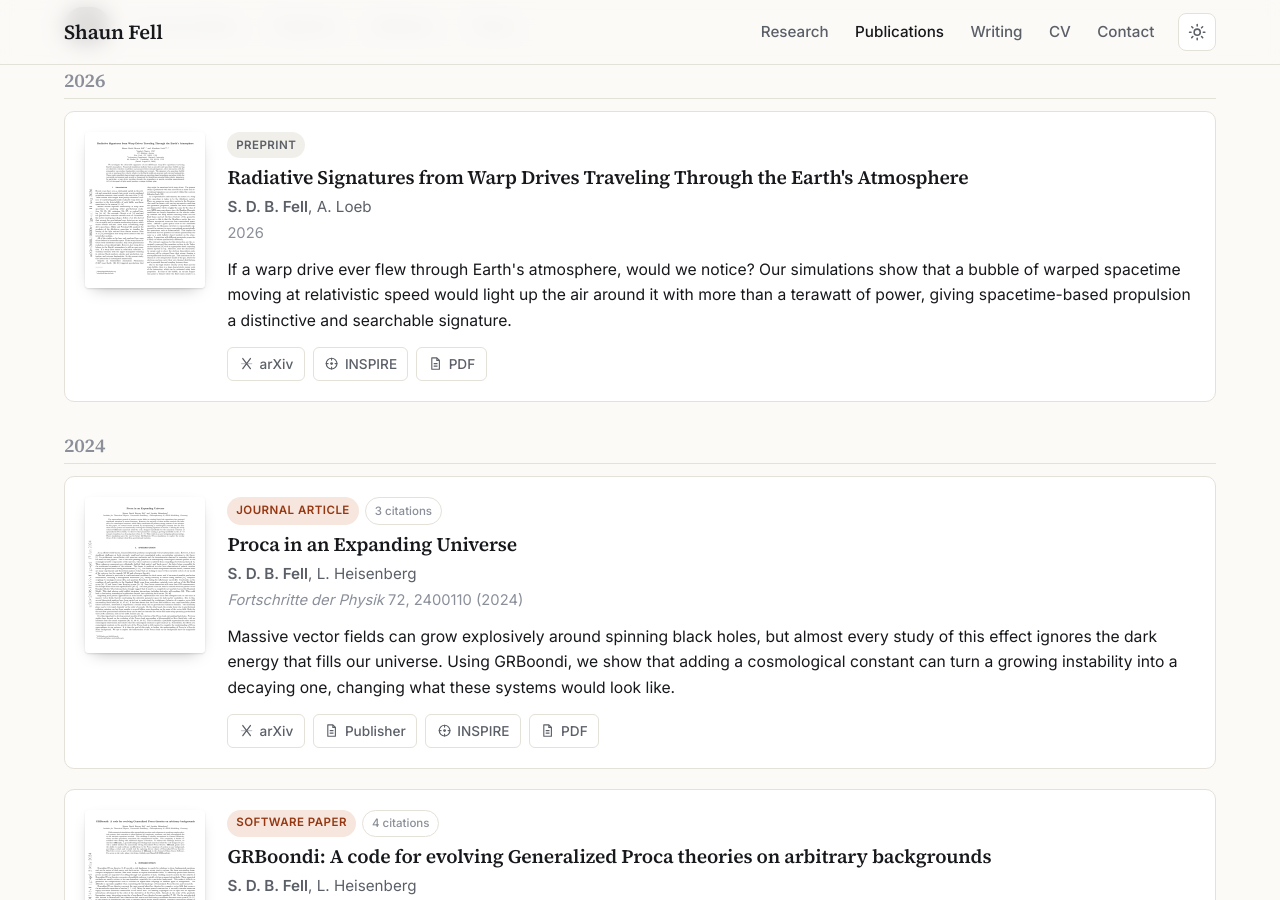
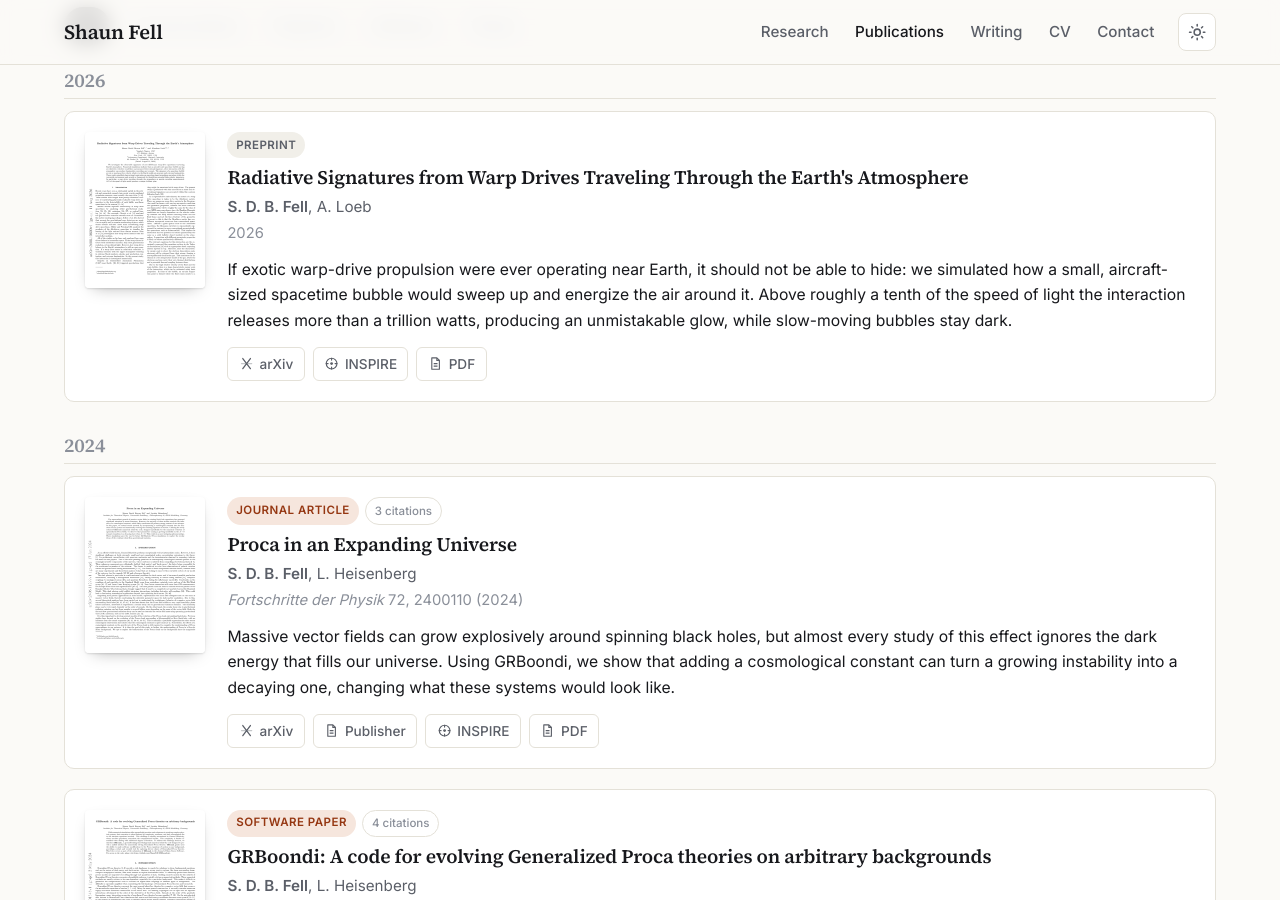
Before and after one commit to ShaunFell/ShaunFell.github.io, a Jekyll site: the page built from publications.md, in a window 1280 px wide and 900 px high, scrolled down 352 px. Built offline with Jekyll 4.4.1, drawn with Linux system fonts in a browser that asks for light colours.

Commit message:
chore(publications): sync from INSPIRE-HEP (2026-09-07)

```diff
--- a/_data/publications.yml
+++ b/_data/publications.yml
@@ -15,13 +15,6 @@
   inspire: 3190030
   citations: 0
   url: https://arxiv.org/abs/2608.10800
-  featured: true
-  hidden: false
-  thumbnail: /assets/img/publications/2608.10800.png
-  description: If a warp drive ever flew through Earth's atmosphere, would we notice? Our simulations
-    show that a bubble of warped spacetime moving at relativistic speed would light up the air around
-    it with more than a terawatt of power, giving spacetime-based propulsion a distinctive and searchable
-    signature.
   abstract: We investigate the observable signatures of zero ADM mass warp drive spacetimes traversing
     Earth's atmosphere. Numerical simulations indicate that an aircraft-scale spacetime bubble moving
     at relativistic velocities would have a pronounced observational signature, where interaction with
@@ -31,6 +24,13 @@
     terrestrial environment and provide a framework for identifying potential high-velocity signatures.
     In particular, a warp drive traveling through the atmosphere at speeds exceeding approximately 10%
     of the speed of light would produce a unique brilliant glow.
+  description: 'If exotic warp-drive propulsion were ever operating near Earth, it should not be able
+    to hide: we simulated how a small, aircraft-sized spacetime bubble would sweep up and energize the
+    air around it. Above roughly a tenth of the speed of light the interaction releases more than a trillion
+    watts, producing an unmistakable glow, while slow-moving bubbles stay dark.'
+  thumbnail: /assets/img/publications/2608.10800.png
+  featured: false
+  hidden: false
 - id: '2406.11299'
   title: Proca in an Expanding Universe
   authors:
```
Also changed, not shown: assets/img/publications/2608.10800.png.
